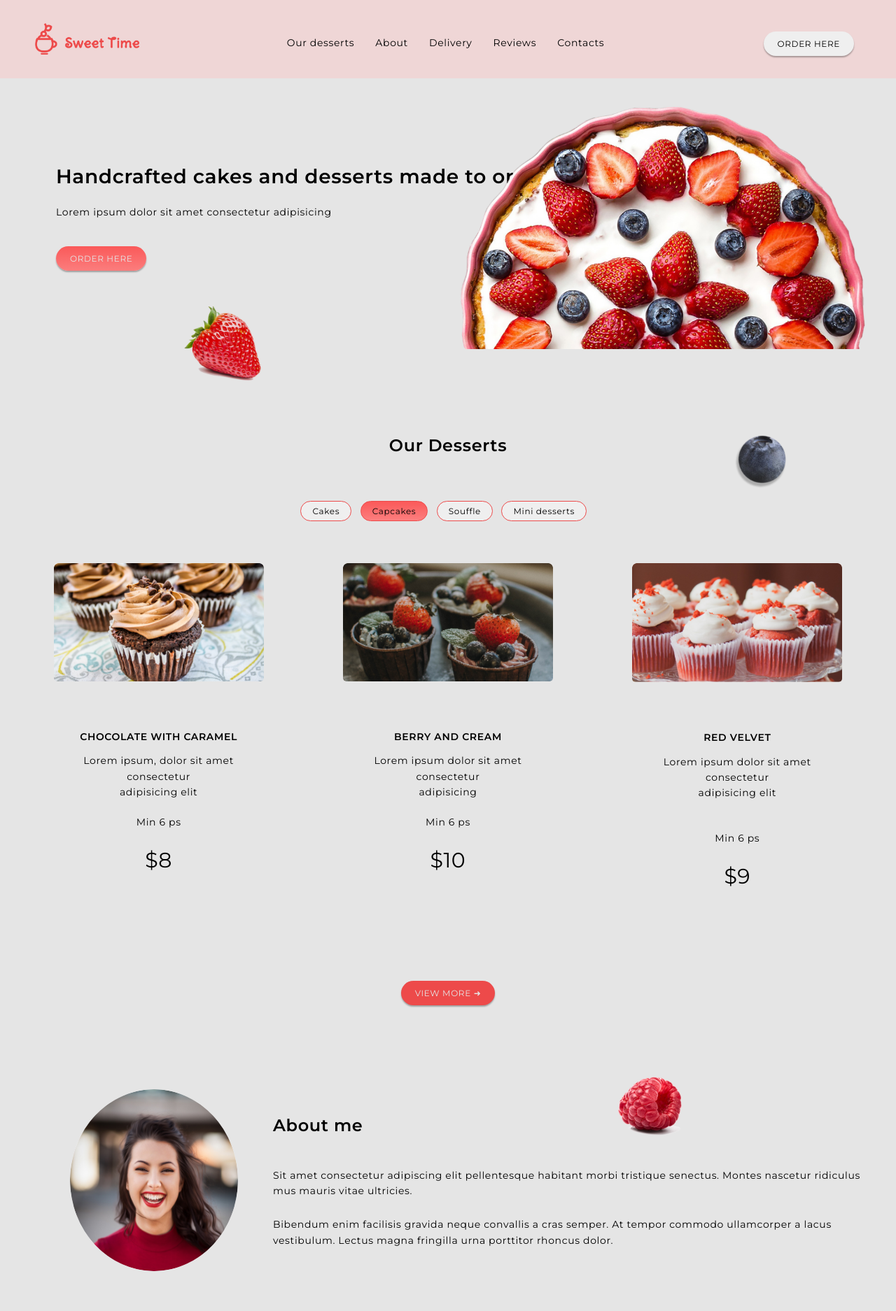
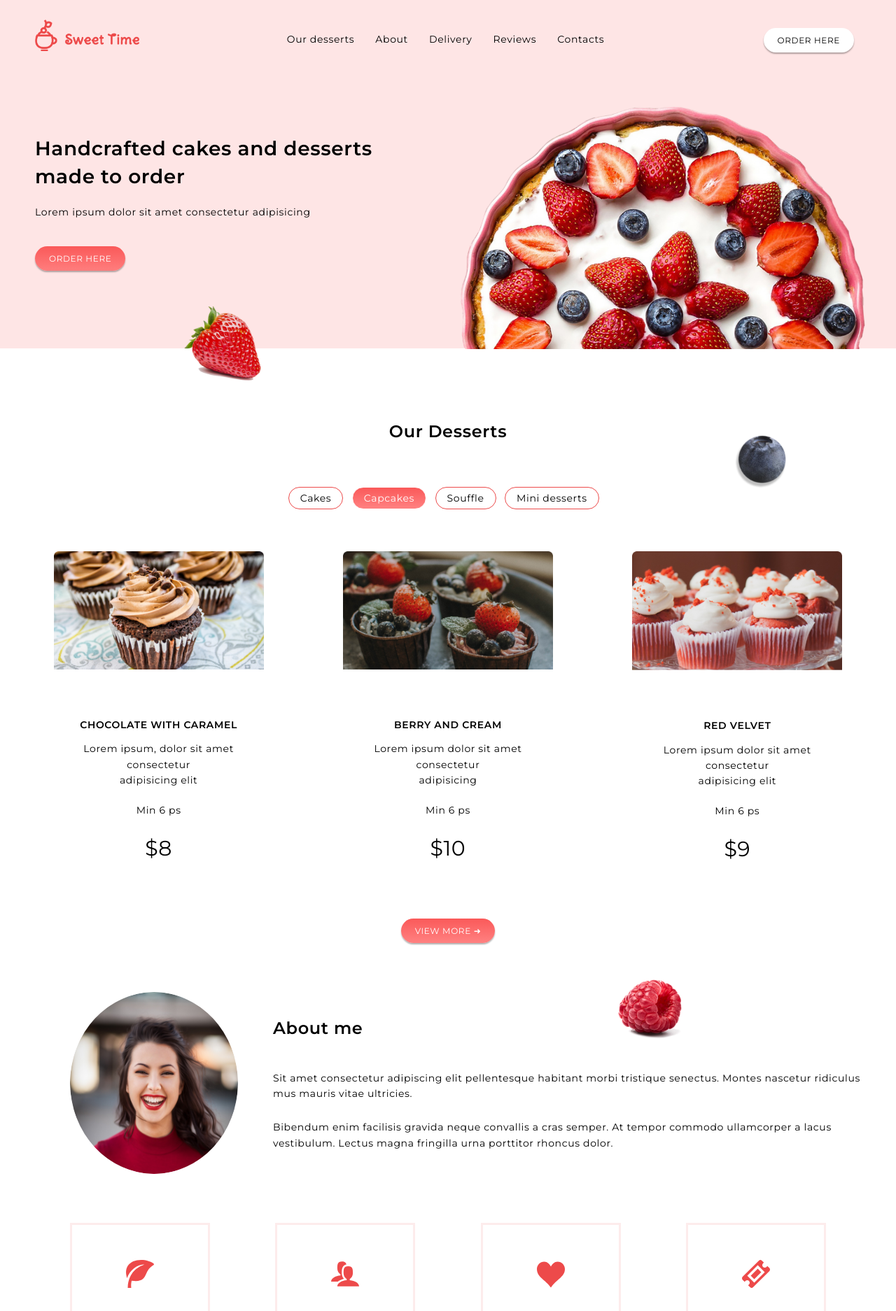
Before and after one commit to HalyYampolska/sweet-time, a PHP site: page / in a window 1280 px wide. Shown: the top 1874 px of the page at 70% size. Run offline with PHP 8.4, Linux system fonts and the light colour scheme.

Commit message:
made changes hero, gallery

```diff
--- a/css/style.css
+++ b/css/style.css
@@ -1,9 +1,9 @@
 :root {
   --color-primary: #FCBFBF66;
   --color-secondary: #ed4a4a;
-  --color-background: #E5E5E5;
+  --color-background: #ffffff;
+  --color-text:#000;
   --color-icon: #ed4a4a;
-  --color-text:#000;
   --shadow-dark: 0 2px 2px rgba(0,0,0,0.3); }
 
 * {
@@ -41,7 +41,7 @@ body {
 
 .hero {
   height: 38.6rem;
-  background-color: var(--color-block);
+  background-color: var(--color-primary);
   display: flex;
   position: relative; }
   .hero__img {
@@ -51,37 +51,17 @@ body {
     top: 4rem; }
   .hero__title {
     position: absolute;
-    top: 12rem;
-    left: 8rem;
+    top: 8rem;
+    left: 5rem;
     line-height: 4rem; }
   .hero__description {
     position: absolute;
     top: 18rem;
-    left: 8rem; }
+    left: 5rem; }
   .hero__btn {
     position: absolute;
     top: 24rem;
-    left: 8rem;
-    background: linear-gradient(180deg, #FA5959 0%, rgba(255, 107, 107, 0.85) 100%);
-    text-transform: uppercase;
-    box-shadow: var(--shadow-dark);
-    color: var(--color-background); }
-    .hero__btn:hover {
-      background-color: var(--color-icon); }
-    .hero__btn:focus {
-      outline: none;
-      animation: pulsate 2s infinite; }
-
-@keyframes pulsate {
-  0% {
-    transform: scale(1);
-    box-shadow: none; }
-  50% {
-    transform: scale(1.05);
-    box-shadow: 0 1rem 4rem rgba(0, 0, 0, 0.25); }
-  100% {
-    transform: scale(1);
-    box-shadow: none; } }
+    left: 5rem; }
   .hero__strawberry-1 {
     width: 17rem;
     position: absolute;
@@ -115,16 +95,39 @@ a {
 
 .btn-white {
   text-transform: uppercase;
-  box-shadow: var(--shadow-dark); }
+  box-shadow: var(--shadow-dark);
+  background-color: #fff; }
   .btn-white:focus {
     outline: none; }
   .btn-white:active {
     transform: translateY(2px); }
 
+.btn-red {
+  text-transform: uppercase;
+  background: linear-gradient(180deg, #FA5959 0%, rgba(255, 107, 107, 0.85) 100%);
+  box-shadow: var(--shadow-dark);
+  color: var(--color-background); }
+  .btn-red:hover {
+    background-color: var(--color-icon); }
+  .btn-red:focus {
+    outline: none;
+    animation: pulsate 2s infinite; }
+
+@keyframes pulsate {
+  0% {
+    transform: scale(1);
+    box-shadow: none; }
+  50% {
+    transform: scale(1.05);
+    box-shadow: 0 1rem 4rem rgba(0, 0, 0, 0.25); }
+  100% {
+    transform: scale(1);
+    box-shadow: none; } }
+
 i {
   font-size: 4rem;
   display: inline-block;
-  background-color: var(--color-icon);
+  background-color: var(--color-secondary);
   -webkit-background-clip: text;
   color: transparent; }
 
@@ -137,13 +140,13 @@ li {
   display: flex;
   justify-content: space-between;
   align-items: center;
-  padding: 3rem 0 2rem 0; }
+  padding: 3rem 0; }
   .header__logo {
     height: 4.6rem;
     width: 14.9rem;
     margin-left: 5rem;
-    align-items: center;
-    margin-bottom: 10px; }
+    margin-bottom: 10px;
+    align-items: center; }
   .header__sidebar {
     width: 60rem; }
     .header__sidebar--top {
@@ -180,7 +183,7 @@ li {
   display: block;
   position: relative; }
   .gallery__title {
-    padding-top: 12rem;
+    padding-top: 10rem;
     text-align: center;
     margin-bottom: 6rem; }
   .gallery__blueberry {
@@ -188,29 +191,37 @@ li {
     position: absolute;
     top: 12rem;
     right: 15rem; }
-  .gallery__group-btn {
+  .gallery__group-nav {
     display: flex;
     justify-content: center;
-    margin: 0 0 6rem 0; }
-  .gallery__btn {
+    margin-bottom: 6rem; }
+  .gallery__nav {
+    font-size: 1.4rem;
     margin-right: 1.25rem;
-    border: 1px solid var(--color-icon);
+    border: 1px solid var(--color-secondary);
+    background-color: #fff;
     padding: 6px 16px; }
-    .gallery__btn:hover {
-      background-image: linear-gradient(180deg, #FA5959 0%, rgba(255, 107, 107, 0.85) 100%); }
-    .gallery__btn--demo {
-      background-image: linear-gradient(180deg, #FA5959 0%, rgba(255, 107, 107, 0.85) 100%); }
+    .gallery__nav:hover {
+      background-image: linear-gradient(180deg, #FA5959 0%, rgba(255, 107, 107, 0.85) 100%);
+      color: #fff;
+      border: 1px solid #fff;
+      transform: translateY(-0.3rem);
+      -webkit-transform: translateY(-0.3rem);
+      box-shadow: 0 4px 4px #fcd5d5; }
+    .gallery__nav--demo {
+      background-image: linear-gradient(180deg, #FA5959 0%, rgba(255, 107, 107, 0.85) 100%);
+      border: 1px solid #fff;
+      color: #fff; }
   .gallery__product {
     display: flex;
     justify-content: space-around;
-    margin: 0 2rem 0 2rem; }
+    margin: 0 2rem; }
   .gallery__cart {
+    width: 30rem;
     text-align: center;
-    border-radius: 3px;
+    border-radius: 3px; }
+  .gallery__pic {
     width: 30rem; }
-  .gallery__pic {
-    width: 30rem;
-    border-radius: 5px; }
   .gallery__title-2 {
     padding-top: 6rem;
     font-size: 1.4rem;
@@ -218,21 +229,15 @@ li {
   .gallery__description {
     padding-top: 1.25rem;
     padding-bottom: 2rem; }
-  .gallery__description-2 {
-    padding-top: 1.25rem;
-    padding-bottom: 4.2rem; }
   .gallery__price {
     font-size: 30px;
     padding: 2rem 0 2.5rem 0; }
-  .gallery__button {
-    display: flex; }
-    .gallery__button--2 {
-      width: auto;
-      margin: 10rem auto 10rem auto;
-      box-shadow: var(--shadow-dark);
-      background-color: var(--color-icon);
-      color: var(--color-background);
-      text-transform: uppercase; }
+  .gallery__btn {
+    display: flex;
+    justify-content: center;
+    margin-top: 5rem;
+    width: auto;
+    margin: 5rem auto; }
 
 .features {
   position: relative; }
--- a/index.html
+++ b/index.html
@@ -29,9 +29,9 @@
             </header>
 
             <div class="hero">
-                <h1 class="hero__title">Handcrafted cakes and desserts made to order</h1>
+                <h1 class="hero__title">Handcrafted cakes and desserts <br>made to order</h1>
                 <p class="hero__description">Lorem ipsum dolor sit amet consectetur adipisicing</p>
-                <button class="btn hero__btn">Order here</button>
+                <button class="btn btn-red hero__btn">Order here</button>
                 <img src="img/cake-main-1.png" alt="Cake" class="hero__img">
 
                 <img src="img/strawberry-1.png" alt="Strawberry" class="hero__strawberry-1">
@@ -43,11 +43,11 @@
 
                 <img src="img/blueberry-2.png" alt="Btueberry" class="gallery__blueberry">
 
-                <div class="gallery__group-btn">
-                    <button class="btn gallery__btn">Cakes</button>
-                    <button class="btn gallery__btn gallery__btn--demo">Capcakes</button>
-                    <button class="btn gallery__btn">Souffle</button>
-                    <button class="btn gallery__btn">Mini desserts</button>
+                <div class="gallery__group-nav">
+                    <button class="btn btn-nav gallery__nav">Cakes</button>
+                    <button class="btn btn-nav gallery__nav gallery__nav--demo">Capcakes</button>
+                    <button class="btn btn-nav gallery__nav">Souffle</button>
+                    <button class="btn btn-nav gallery__nav">Mini desserts</button>
                 </div>
 
                 <div class="gallery__product">
@@ -71,14 +71,14 @@
                     <div class="gallery__cart">
                         <img src="img/cakes-3.jpg" alt="Red velvet"class="gallery__pic">
                         <h3 class="gallery__title-2">Red velvet</h3>
-                        <p class="gallery__description-2">Lorem ipsum dolor sit amet consectetur<br>adipisicing elit</p>
+                        <p class="gallery__description">Lorem ipsum dolor sit amet consectetur<br>adipisicing elit</p>
                         <p class="gallery_description">Min 6 ps</p>
                         <p class="gallery__price">$9</p>
                     </div>
                 </div>
 
-                <div class="gallery__button">
-                <button class="btn gallery__button--2" href="#">View more <span>&#10140;</span></button>
+                <div class="gallery__btn">
+                <button class="btn btn-red" href="#">View more <span>&#10140;</span></button>
                 </div>
 
             </section>
--- a/sass/_base.scss
+++ b/sass/_base.scss
@@ -1,13 +1,15 @@
 :root {
     --color-primary: #FCBFBF66;
     --color-secondary: #ed4a4a;
+    --color-background: #ffffff;
+    --color-text:#000;
     //--color-third:#C73535;
     //--color-yes: #066F00;
 
-    --color-background: #E5E5E5;
+
 
   --color-icon: #ed4a4a;
-  --color-text:#000;
+
 
   --shadow-dark: 0 2px 2px rgba(0,0,0,0.3);
 }
--- a/sass/_gallery.scss
+++ b/sass/_gallery.scss
@@ -4,7 +4,7 @@
     position: relative;
 
     &__title {
-        padding-top: 12rem;
+        padding-top: 10rem;
         text-align: center;
         margin-bottom: 6rem;
     }
@@ -17,24 +17,33 @@
         right: 15rem;
     }
 
-    &__group-btn {
+    &__group-nav {
         display: flex;
         justify-content: center;
-        margin: 0 0 6rem 0;
+        margin-bottom: 6rem;
     }
 
-    &__btn {
+    &__nav {
+        font-size: 1.4rem;
         margin-right: 1.25rem;
-        border: 1px solid var(--color-icon);
-
+        border: 1px solid var(--color-secondary);
+        background-color: #fff;
         padding: 6px 16px;
 
         &:hover {
             background-image: linear-gradient(180deg, #FA5959 0%, rgba(255, 107, 107, 0.85) 100%);
+            color: #fff;
+            border: 1px solid #fff;
+
+            transform: translateY(-0.3rem);
+            -webkit-transform: translateY(-0.3rem);
+            box-shadow: 0 4px 4px rgba(252, 213, 213, 60%);
         }
 
         &--demo {
             background-image: linear-gradient(180deg, #FA5959 0%, rgba(255, 107, 107, 0.85) 100%);
+            border: 1px solid #fff;
+            color: #fff;
         }
 
     }
@@ -42,21 +51,17 @@
     &__product {
         display: flex;
         justify-content: space-around;
-        margin: 0 2rem 0 2rem;
+        margin: 0 2rem;
     }
 
     &__cart {
-      text-align: center;
-      border-radius: 3px;
-
-
-      width: 30rem;
+        width: 30rem;
+        text-align: center;
+        border-radius: 3px;
     }
-
 
     &__pic {
         width: 30rem;
-        border-radius: 5px;
     }
 
     &__title-2 {
@@ -70,29 +75,19 @@
         padding-bottom: 2rem;
     }
 
-    &__description-2 {
-        padding-top: 1.25rem;
-        padding-bottom: 4.2rem;
-    }
-
     &__price {
-
         font-size: 30px;
         padding: 2rem 0 2.5rem 0;
     }
 
-    &__button {
+
+    &__btn {
         display: flex;
+        justify-content: center;
+        margin-top: 5rem;
 
-        &--2 {
-            width: auto;
-            margin: 10rem auto 10rem auto;
-            box-shadow: var(--shadow-dark);
-            background-color: var(--color-icon);
-            color: var(--color-background);
-
-            text-transform: uppercase;
-        }
+        width: auto;
+        margin: 5rem auto;
     }
 
 }
--- a/sass/_header.scss
+++ b/sass/_header.scss
@@ -6,21 +6,20 @@
     justify-content: space-between;
     align-items: center;
 
-    padding: 3rem 0 2rem 0;
+    padding: 3rem 0;
 
     &__logo {
         height: 4.6rem;
         width: 14.9rem;
         margin-left: 5rem;
+        margin-bottom: 10px;
         align-items: center;
-        margin-bottom: 10px;
     }
 
     &__sidebar{
         width: 60rem;
 
         &--top {
-
         display: flex;
         justify-content: space-around;
         margin-left: 5rem;
@@ -33,8 +32,6 @@
     }
 
 }
-
-
 
 .text-menu {
     display: inline-flex;
@@ -64,8 +61,6 @@
 		&::after {
 			transform: translateX(-50%) scaleX(1);
 		}
-
 	}
 }
-
 }
--- a/sass/_hero.scss
+++ b/sass/_hero.scss
@@ -1,6 +1,6 @@
 .hero {
     height: 38.6rem;
-    background-color: var(--color-block);
+    background-color: var(--color-primary);
     display: flex;
 
     position: relative;
@@ -16,52 +16,21 @@
 
     &__title {
         position: absolute;
-        top: 12rem;
-        left: 8rem;
+        top: 8rem;
+        left: 5rem;
         line-height: 4rem;
     }
 
     &__description {
         position: absolute;
         top: 18rem;
-        left: 8rem;
+        left: 5rem;
     }
 
     &__btn {
         position: absolute;
         top: 24rem;
-        left: 8rem;
-        background: linear-gradient(180deg, #FA5959 0%, rgba(255, 107, 107, 0.85) 100%);
-        text-transform: uppercase;
-        box-shadow: var(--shadow-dark);
-        color: var(--color-background);
-
-        &:hover {
-            background-color: var(--color-icon);
-        }
-
-        &:focus {
-            outline: none;
-            animation: pulsate 2s infinite;
-
-            @keyframes pulsate {
-                0% {
-                   transform: scale(1);
-                   box-shadow: none;
-               }
-
-               50% {
-                   transform: scale(1.05);
-                   box-shadow: 0 1rem 4rem rgba(0,0,0,0.25);
-               }
-
-               100% {
-                   transform: scale(1);
-                   box-shadow: none;
-               }
-           }
-        }
-
+        left: 5rem;
     }
 
     &__strawberry-1 {
@@ -70,7 +39,6 @@
         position: absolute;
         top: 32rem;
         left: 24rem;
-
     }
 
 }
--- a/sass/_typography.scss
+++ b/sass/_typography.scss
@@ -6,7 +6,6 @@ h1 {
 h2 {
     font-size: 2.4rem;
     font-weight: 600;
-    //margin-bottom: 7rem;
 
 }
 
@@ -36,8 +35,10 @@ a {
 }
 
 .btn-white {
+
     text-transform: uppercase;
     box-shadow: var(--shadow-dark);
+    background-color: #fff;
 
     &:focus {
         outline: none;
@@ -48,14 +49,46 @@ a {
     }
 }
 
-.btn-rose {
+.btn-red {
+
+    text-transform: uppercase;
+    background: linear-gradient(180deg, #FA5959 0%, rgba(255, 107, 107, 0.85) 100%);
+
+    box-shadow: var(--shadow-dark);
+    color: var(--color-background);
+
+    &:hover {
+        background-color: var(--color-icon);
+    }
+
+    &:focus {
+        outline: none;
+        animation: pulsate 2s infinite;
+
+        @keyframes pulsate {
+            0% {
+               transform: scale(1);
+               box-shadow: none;
+           }
+
+           50% {
+               transform: scale(1.05);
+               box-shadow: 0 1rem 4rem rgba(0,0,0,0.25);
+           }
+
+           100% {
+               transform: scale(1);
+               box-shadow: none;
+           }
+       }
+    }
 
 }
 
 i {
     font-size: 4rem;
     display: inline-block;
-    background-color: var( --color-icon);
+    background-color: var( --color-secondary);
     -webkit-background-clip: text;
     color: transparent;
 }
```
